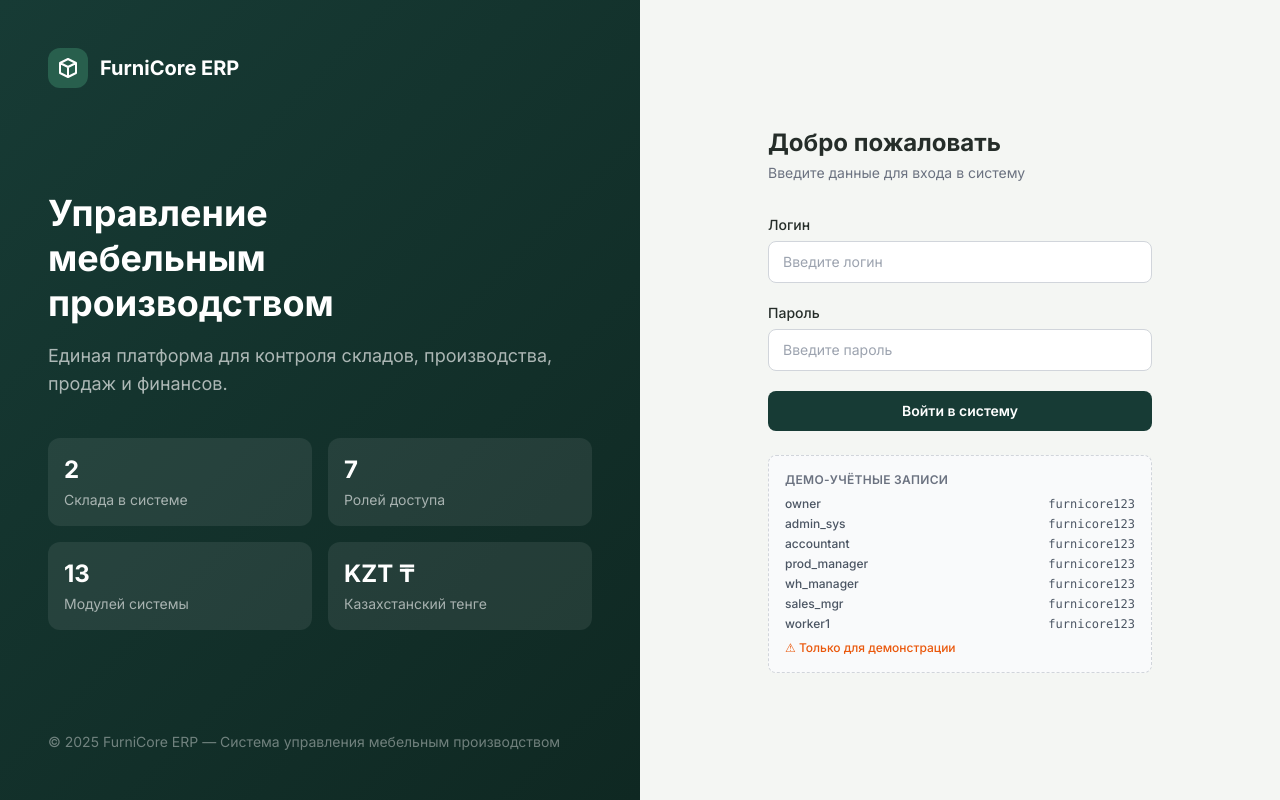
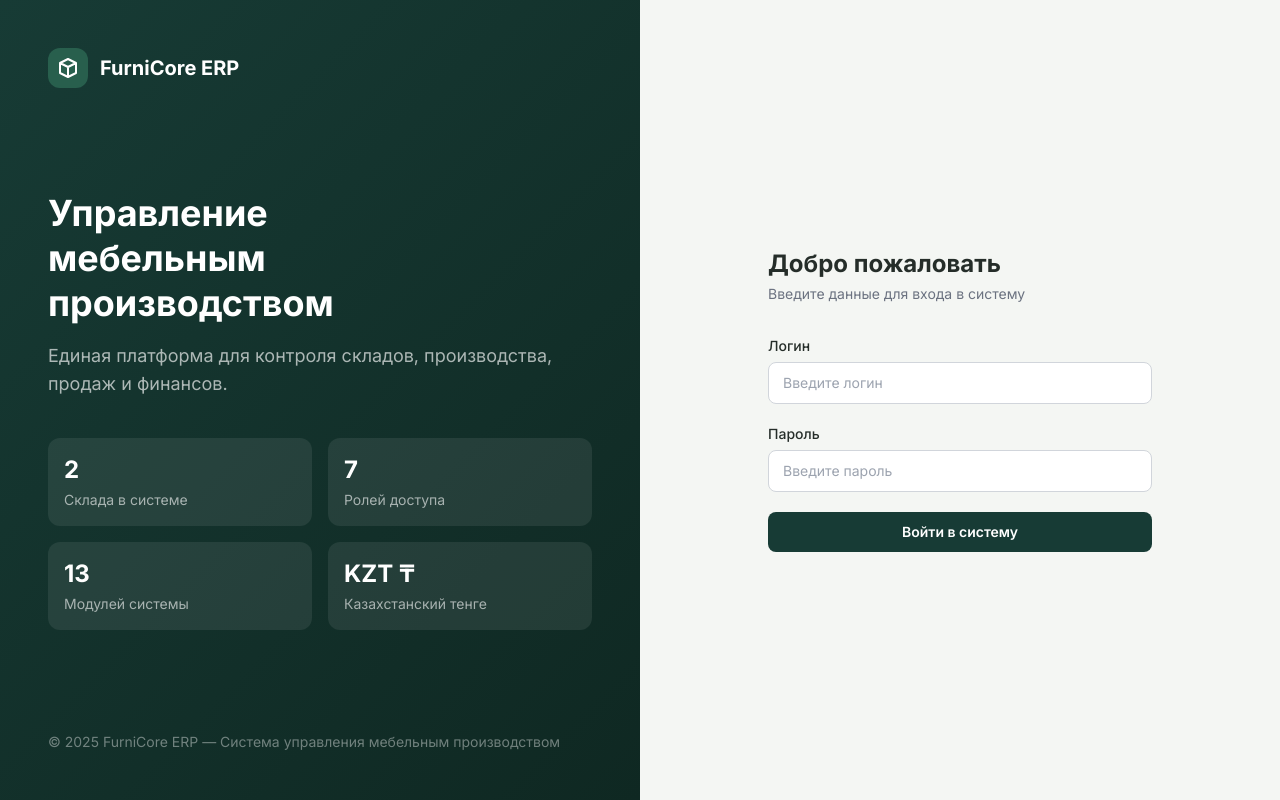
Before and after one commit to isamatovismail-svg/FurniCore_ERP, a Django app: page /accounts/login/ in a window 1280 px wide. Run offline with Django 5.2, Linux system fonts and the light colour scheme; some libraries are stand-ins or nearby versions.

Commit message:
Remove obsolete demo credentials from login page

```diff
--- a/templates/accounts/login.html
+++ b/templates/accounts/login.html
@@ -137,21 +137,6 @@
         </button>
       </form>
 
-      <!-- Demo credentials note -->
-      <div class="mt-6 p-4 rounded-lg border border-dashed border-gray-300 bg-gray-50">
-        <p class="text-xs font-semibold text-gray-500 uppercase tracking-wide mb-2">Демо-учётные записи</p>
-        <div class="space-y-1 text-xs text-gray-600">
-          <div class="flex justify-between"><span class="font-medium">owner</span><span class="font-mono">furnicore123</span></div>
-          <div class="flex justify-between"><span class="font-medium">admin_sys</span><span class="font-mono">furnicore123</span></div>
-          <div class="flex justify-between"><span class="font-medium">accountant</span><span class="font-mono">furnicore123</span></div>
-          <div class="flex justify-between"><span class="font-medium">prod_manager</span><span class="font-mono">furnicore123</span></div>
-          <div class="flex justify-between"><span class="font-medium">wh_manager</span><span class="font-mono">furnicore123</span></div>
-          <div class="flex justify-between"><span class="font-medium">sales_mgr</span><span class="font-mono">furnicore123</span></div>
-          <div class="flex justify-between"><span class="font-medium">worker1</span><span class="font-mono">furnicore123</span></div>
-        </div>
-        <p class="text-xs text-orange-600 mt-2 font-medium">⚠ Только для демонстрации</p>
-      </div>
-
     </div>
   </div>
 </div>
```
